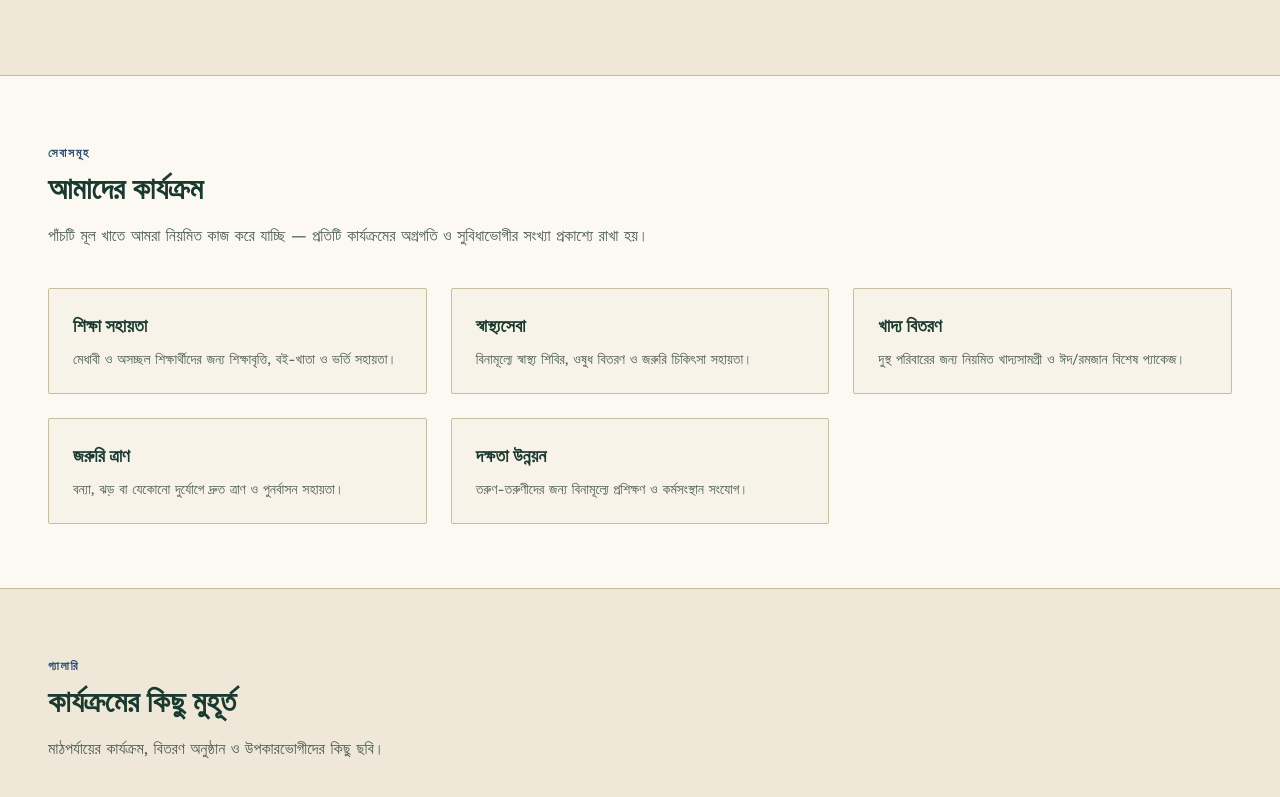
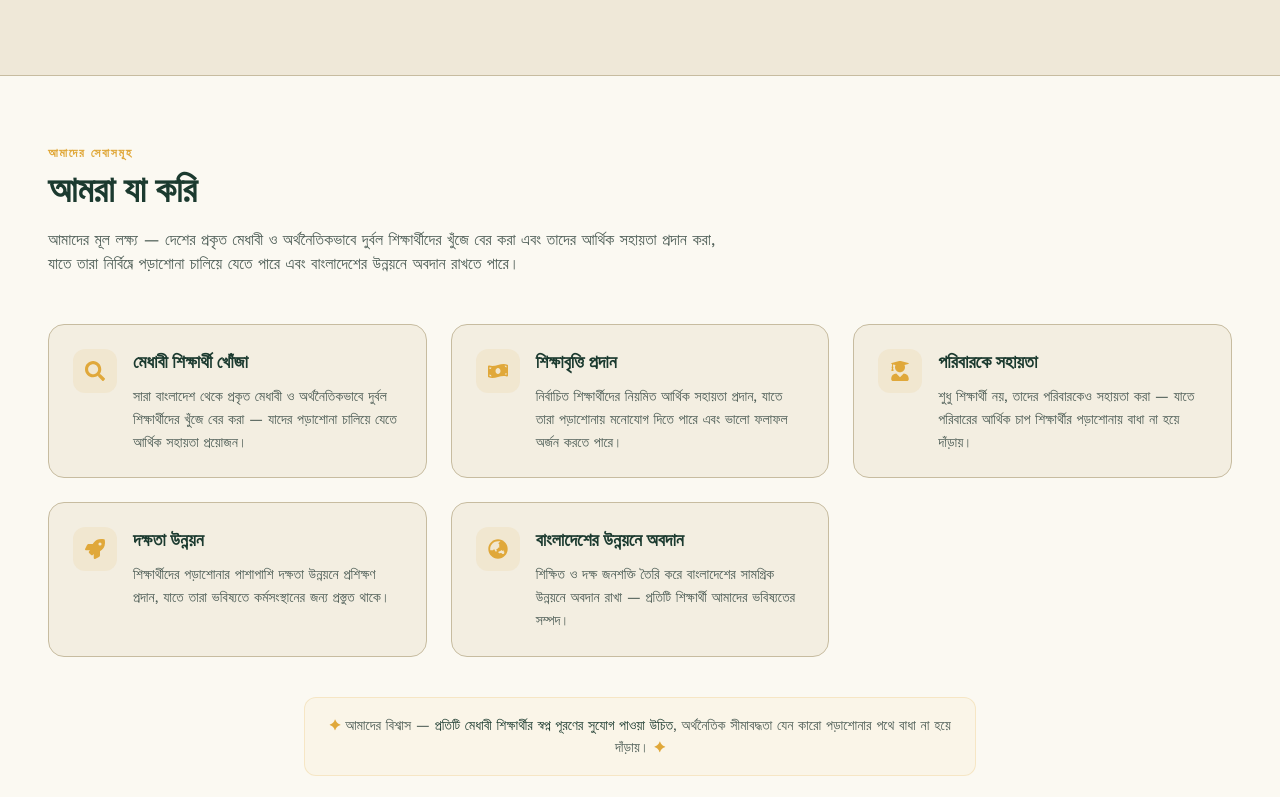
Before and after one commit to SK-Washif/Charity-Website, a Next.js app in the folder charity-frontend/: page / in a window 1280 px wide. Shown: the part 2000-2797 px from the top of the page. Built offline with nearby package versions, Linux system fonts and the light colour scheme.

Commit message:
add services , fix UI/UX for every devices

```diff
--- a/charity-frontend/components/sections/Services.jsx
+++ b/charity-frontend/components/sections/Services.jsx
@@ -1,50 +1,156 @@
+"use client";
+
+import { motion } from "framer-motion";
+import {
+  FaSearch,
+  FaUserGraduate,
+  FaMoneyBillWave,
+  FaRocket,
+  FaGlobeAsia
+} from "react-icons/fa";
+
 const services = [
   {
-    title: "শিক্ষা সহায়তা",
-    text: "মেধাবী ও অসচ্ছল শিক্ষার্থীদের জন্য শিক্ষাবৃত্তি, বই-খাতা ও ভর্তি সহায়তা।",
+    title: "মেধাবী শিক্ষার্থী খোঁজা",
+    text: "সারা বাংলাদেশ থেকে প্রকৃত মেধাবী ও অর্থনৈতিকভাবে দুর্বল শিক্ষার্থীদের খুঁজে বের করা — যাদের পড়াশোনা চালিয়ে যেতে আর্থিক সহায়তা প্রয়োজন।",
+    icon: FaSearch,
   },
   {
-    title: "স্বাস্থ্যসেবা",
-    text: "বিনামূল্যে স্বাস্থ্য শিবির, ওষুধ বিতরণ ও জরুরি চিকিৎসা সহায়তা।",
+    title: "শিক্ষাবৃত্তি প্রদান",
+    text: "নির্বাচিত শিক্ষার্থীদের নিয়মিত আর্থিক সহায়তা প্রদান, যাতে তারা পড়াশোনায় মনোযোগ দিতে পারে এবং ভালো ফলাফল অর্জন করতে পারে।",
+    icon: FaMoneyBillWave,
   },
   {
-    title: "খাদ্য বিতরণ",
-    text: "দুস্থ পরিবারের জন্য নিয়মিত খাদ্যসামগ্রী ও ঈদ/রমজান বিশেষ প্যাকেজ।",
-  },
-  {
-    title: "জরুরি ত্রাণ",
-    text: "বন্যা, ঝড় বা যেকোনো দুর্যোগে দ্রুত ত্রাণ ও পুনর্বাসন সহায়তা।",
+    title: "পরিবারকে সহায়তা",
+    text: "শুধু শিক্ষার্থী নয়, তাদের পরিবারকেও সহায়তা করা — যাতে পরিবারের আর্থিক চাপ শিক্ষার্থীর পড়াশোনায় বাধা না হয়ে দাঁড়ায়।",
+    icon: FaUserGraduate,
   },
   {
     title: "দক্ষতা উন্নয়ন",
-    text: "তরুণ-তরুণীদের জন্য বিনামূল্যে প্রশিক্ষণ ও কর্মসংস্থান সংযোগ।",
+    text: "শিক্ষার্থীদের পড়াশোনার পাশাপাশি দক্ষতা উন্নয়নে প্রশিক্ষণ প্রদান, যাতে তারা ভবিষ্যতে কর্মসংস্থানের জন্য প্রস্তুত থাকে।",
+    icon: FaRocket,
+  },
+  {
+    title: "বাংলাদেশের উন্নয়নে অবদান",
+    text: "শিক্ষিত ও দক্ষ জনশক্তি তৈরি করে বাংলাদেশের সামগ্রিক উন্নয়নে অবদান রাখা — প্রতিটি শিক্ষার্থী আমাদের ভবিষ্যতের সম্পদ।",
+    icon: FaGlobeAsia,
   },
 ];
+
+// Animation variants
+const fadeUp = {
+  hidden: { opacity: 0, y: 24 },
+  visible: (delay = 0) => ({
+    opacity: 1,
+    y: 0,
+    transition: { duration: 0.6, delay: delay, ease: [0.22, 1, 0.36, 1] },
+  }),
+};
+
+const staggerContainer = {
+  hidden: { opacity: 0 },
+  visible: {
+    opacity: 1,
+    transition: { staggerChildren: 0.12 },
+  },
+};
+
+const cardVariants = {
+  hidden: { opacity: 0, y: 30 },
+  visible: {
+    opacity: 1,
+    y: 0,
+    transition: { duration: 0.5, ease: [0.22, 1, 0.36, 1] },
+  },
+};
 
 export default function Services() {
   return (
     <section id="services" className="anchor-section section border-t border-line bg-paper">
-      <span className="label-caps text-stamp">সেবাসমূহ</span>
-      <h2 className="mt-2 font-display text-3xl font-semibold">
-        আমাদের কার্যক্রম
-      </h2>
-      <p className="mt-4 max-w-2xl font-body text-ink-muted">
-        পাঁচটি মূল খাতে আমরা নিয়মিত কাজ করে যাচ্ছি — প্রতিটি কার্যক্রমের
-        অগ্রগতি ও সুবিধাভোগীর সংখ্যা প্রকাশ্যে রাখা হয়।
-      </p>
+      <div className="container-6xl">
+        {/* Header */}
+        <motion.div
+          initial="hidden"
+          whileInView="visible"
+          viewport={{ once: true, amount: 0.3 }}
+          className="mb-12"
+        >
+          <motion.span variants={fadeUp} custom={0} className="label-caps text-marigold font-semibold">
+            আমাদের সেবাসমূহ
+          </motion.span>
 
-      <div className="mt-10 grid gap-6 sm:grid-cols-2 lg:grid-cols-3">
-        {services.map((s) => (
-          <div
-            key={s.title}
-            className="rounded-sm border border-line bg-kraft/40 p-6 transition-shadow hover:shadow-md"
+          <motion.h2
+            variants={fadeUp}
+            custom={0.1}
+            className="mt-2 font-display text-3xl font-semibold text-ink md:text-4xl"
           >
-            <h3 className="font-display text-lg font-semibold text-ink">
-              {s.title}
-            </h3>
-            <p className="mt-2 font-body text-sm text-ink-muted">{s.text}</p>
+            আমরা যা করি
+          </motion.h2>
+
+          <motion.p
+            variants={fadeUp}
+            custom={0.2}
+            className="mt-4 max-w-2xl font-body text-ink-muted"
+          >
+            আমাদের মূল লক্ষ্য — দেশের প্রকৃত মেধাবী ও অর্থনৈতিকভাবে দুর্বল শিক্ষার্থীদের খুঁজে বের করা
+            এবং তাদের আর্থিক সহায়তা প্রদান করা, যাতে তারা নির্বিঘ্নে পড়াশোনা চালিয়ে যেতে পারে
+            এবং বাংলাদেশের উন্নয়নে অবদান রাখতে পারে।
+          </motion.p>
+        </motion.div>
+
+        {/* Services Grid */}
+        <motion.div
+          variants={staggerContainer}
+          initial="hidden"
+          whileInView="visible"
+          viewport={{ once: true, amount: 0.1 }}
+          className="grid gap-6 sm:grid-cols-2 lg:grid-cols-3"
+        >
+          {services.map((service, index) => {
+            const Icon = service.icon;
+            return (
+              <motion.div
+                key={service.title}
+                variants={cardVariants}
+                custom={index}
+                className="group rounded-2xl bg-kraft/60 p-6 transition-all hover:bg-paper hover:shadow-xl border border-line hover:border-marigold/30"
+              >
+                <div className="flex items-start gap-4">
+                  <div className="bg-marigold/10 p-3 rounded-xl group-hover:bg-marigold/20 transition-colors shrink-0">
+                    <Icon className="text-marigold text-xl" />
+                  </div>
+                  <div>
+                    <h3 className="font-display text-lg font-semibold text-ink">
+                      {service.title}
+                    </h3>
+                    <p className="mt-2 font-body text-sm leading-relaxed text-ink-muted">
+                      {service.text}
+                    </p>
+                  </div>
+                </div>
+              </motion.div>
+            );
+          })}
+        </motion.div>
+
+        {/* Bottom Note */}
+        <motion.div
+          initial={{ opacity: 0, y: 20 }}
+          whileInView={{ opacity: 1, y: 0 }}
+          viewport={{ once: true }}
+          transition={{ duration: 0.6, delay: 0.4 }}
+          className="mt-10 text-center"
+        >
+          <div className="inline-block bg-marigold/5 border border-marigold/20 rounded-xl px-6 py-4 max-w-2xl">
+            <p className="text-sm text-ink-muted leading-relaxed">
+              <span className="text-marigold font-semibold">✦</span>{' '}
+              আমাদের বিশ্বাস —{' '}
+              <span className="font-medium text-ink">প্রতিটি মেধাবী শিক্ষার্থীর স্বপ্ন পূরণের সুযোগ পাওয়া উচিত</span>
+              , অর্থনৈতিক সীমাবদ্ধতা যেন কারো পড়াশোনার পথে বাধা না হয়ে দাঁড়ায়।{' '}
+              <span className="text-marigold font-semibold">✦</span>
+            </p>
           </div>
-        ))}
+        </motion.div>
       </div>
     </section>
   );
```
